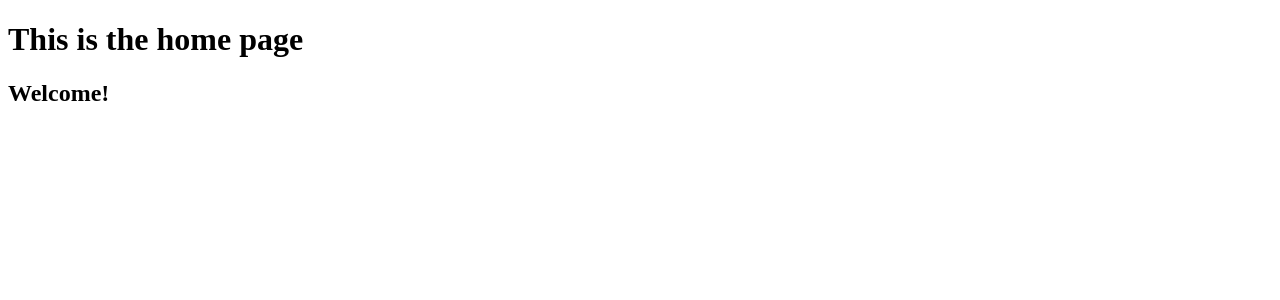
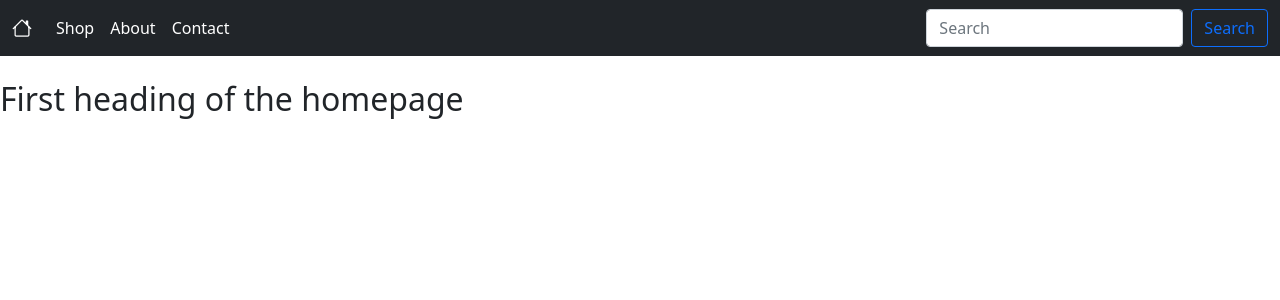
Before and after one commit to kurawes/online_store_django_project, a Django app: page / in a window 1280 px wide. Shown: the top 300 px of the page. Run offline with Django 3.2, Linux system fonts and the light colour scheme; some libraries are stand-ins or nearby versions.

Commit message:
add menu bar for pages

```diff
--- a/templates/base.html
+++ b/templates/base.html
@@ -1,10 +1,65 @@
-<!DOCTYPE html>
+<!doctype html>
 <html lang="en">
-<head>
-    <meta charset="UTF-8">
-    <title>Title</title>
-</head>
-<body>
+  <head>
+    <!-- Required meta tags -->
+    <meta charset="utf-8">
+    <meta name="viewport" content="width=device-width, initial-scale=1">
 
-</body>
+    <!-- Bootstrap CSS -->
+    <link href="https://cdn.jsdelivr.net/npm/bootstrap@5.0.0-beta3/dist/css/bootstrap.min.css" rel="stylesheet"
+          integrity="sha384-eOJMYsd53ii+scO/bJGFsiCZc+5NDVN2yr8+0RDqr0Ql0h+rP48ckxlpbzKgwra6" crossorigin="anonymous">
+
+    <!-- Bootstrap Icons -->
+    <link rel="stylesheet" href="https://cdn.jsdelivr.net/npm/bootstrap-icons@1.4.1/font/bootstrap-icons.css">
+
+    <!-- Custom Theme CSS -->
+    {% block style %}
+    {% endblock %}
+
+    <!-- Custom Title -->
+    <title>
+        {% block title %}
+        {% endblock %}
+    </title>
+  </head>
+
+  <body>
+
+    <nav class="navbar navbar-expand-lg navbar-dark bg-dark">
+      <div class="container-fluid">
+        <a class="navbar-brand" href="#">
+            <i class="bi bi-house"></i>
+        </a>
+        <button class="navbar-toggler" type="button" data-bs-toggle="collapse" data-bs-target="#navbarSupportedContent"
+                aria-controls="navbarSupportedContent" aria-expanded="false" aria-label="Toggle navigation">
+          <span class="navbar-toggler-icon"></span>
+        </button>
+        <div class="collapse navbar-collapse" id="navbarSupportedContent">
+          <ul class="navbar-nav me-auto mb-2 mb-lg-0">
+            <li class="nav-item">
+              <a class="nav-link active" href="#">Shop</a>
+            </li>
+            <li class="nav-item">
+              <a class="nav-link active" href="#">About</a>
+            </li>
+            <li class="nav-item">
+              <a class="nav-link active" href="#">Contact</a>
+            </li>
+          </ul>
+          <form class="d-flex">
+            <input class="form-control me-2" type="search" placeholder="Search" aria-label="Search">
+            <button class="btn btn-outline-primary" type="submit">Search</button>
+          </form>
+        </div>
+      </div>
+    </nav>
+
+    {% block content %}
+    {% endblock %}
+
+    <!-- JavaScript - Bootstrap Bundle with Popper -->
+    <script src="https://cdn.jsdelivr.net/npm/bootstrap@5.0.0-beta3/dist/js/bootstrap.bundle.min.js"
+            integrity="sha384-JEW9xMcG8R+pH31jmWH6WWP0WintQrMb4s7ZOdauHnUtxwoG2vI5DkLtS3qm9Ekf" crossorigin="anonymous">
+    </script>
+  </body>
 </html>
--- a/templates/home.html
+++ b/templates/home.html
@@ -1,11 +1,14 @@
-<!DOCTYPE html>
-<html lang="en">
-<head>
-    <meta charset="UTF-8">
-    <title>Title</title>
-</head>
-<body>
-<h1> This is the home page</h1>
-<h2>Welcome!</h2>
-</body>
-</html>
+{% extends 'base.html' %}
+
+
+    {% block style %}
+    {% endblock %}
+
+    {% block title %}
+        Home - online store for PA equipment
+    {% endblock %}
+
+    {% block content %}
+        <br>
+        <h2> First heading of the homepage</h2>
+    {% endblock %}
```
Also changed, not shown: 1 other file.
